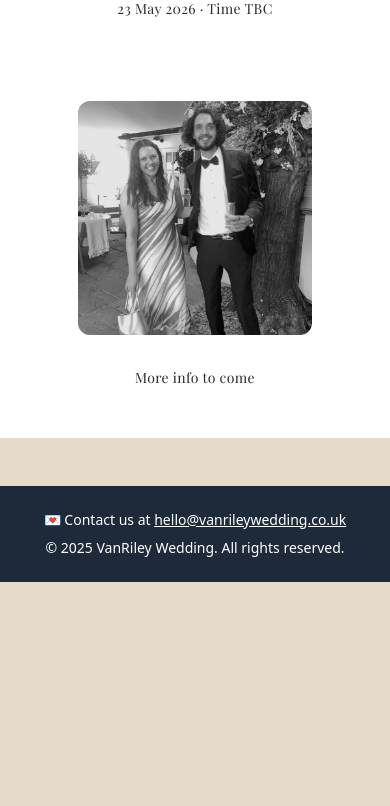
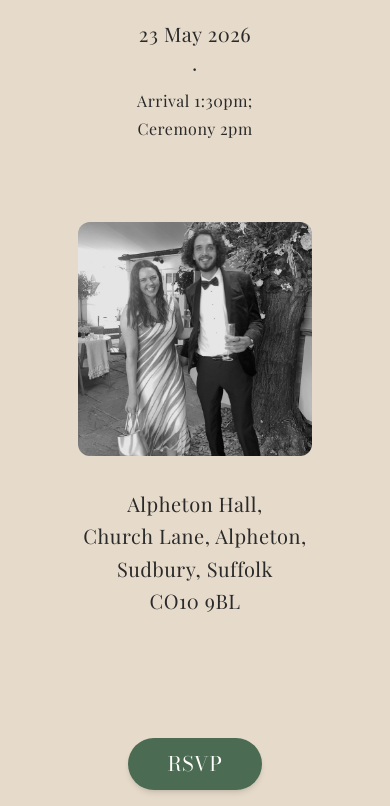
Before and after one commit to abigailridley/vanriley-wedding-site, a Next.js app: page / in a window 390 px wide. Shown: the part 838-1644 px from the top of the page. Before the commit the page ends 1420 px from the top, so only its background shows below. Built offline with nearby package versions, Linux system fonts and the light colour scheme.

Commit message:
homepage styling

```diff
--- a/src/app/page.tsx
+++ b/src/app/page.tsx
@@ -1,4 +1,5 @@
 import Image from "next/image";
+import Link from "next/link";
 
 export default function Home() {
   return (
@@ -31,20 +32,26 @@ export default function Home() {
       </div>
 
       {/* Info Sections */}
-      <section className="bg-white text-dark-grey px-[20vw] py-12 space-y-20">
+      <section className="bg-tan text-dark-grey px-[20vw] py-12 space-y-20">
         {/* Row 1 */}
         <div className="flex flex-col md:flex-row items-center ">
           <div className="relative w-full md:w-1/2 max-w-sm">
             <Image
               src="/images/ring.jpg"
-              alt="A special moment"
+              alt="Gemma & Ali"
               width={600}
               height={400}
               className="rounded-xl object-cover grayscale brightness-90 w-full h-auto"
             />
           </div>
-          <div className="w-full md:w-1/2 font-playfair text-sm leading-relaxed tracking-wide">
-            <p className="text-center md:text-left">23 May 2026 · Time TBC</p>
+          <div className="w-full md:w-1/2 font-playfair  text-xl md:text-2xl leading-relaxed tracking-wide">
+            <div className="text-center justify-center pt-5 md:pt-0 ">
+              <p>23 May 2026 </p>
+              <p>·</p>
+              <small>
+                Arrival 1:30pm; <p>Ceremony 2pm</p>
+              </small>
+            </div>
           </div>
         </div>
 
@@ -53,15 +60,28 @@ export default function Home() {
           <div className="relative w-full md:w-1/2 max-w-sm">
             <Image
               src="/images/laugh.jpg"
-              alt="Venue details"
+              alt="Gemma & Ali"
               width={600}
               height={400}
               className="rounded-xl object-cover grayscale brightness-90 w-full h-auto"
             />
           </div>
-          <div className="w-full md:w-1/2 font-playfair text-sm leading-relaxed tracking-wide">
-            <p className="text-center md:text-left">More info to come</p>
+          <div className=" md:w-1/2 font-playfair text-xl md:text-2xl leading-relaxed tracking-wide">
+            <div className="items-center  text-center">
+              <p>Alpheton Hall,</p>
+              <p>Church Lane, Alpheton,</p>
+              <p>Sudbury, Suffolk</p>
+              <p>CO10 9BL</p>
+            </div>
           </div>
+        </div>
+        <div className="flex justify-center pt-10">
+          <Link
+            href="/rsvp"
+            className="bg-[#4b6c52] text-white font-bodoni tracking-wide text-xl px-10 py-3 rounded-full shadow-md hover:opacity-90 transition"
+          >
+            RSVP
+          </Link>
         </div>
       </section>
     </>
```
